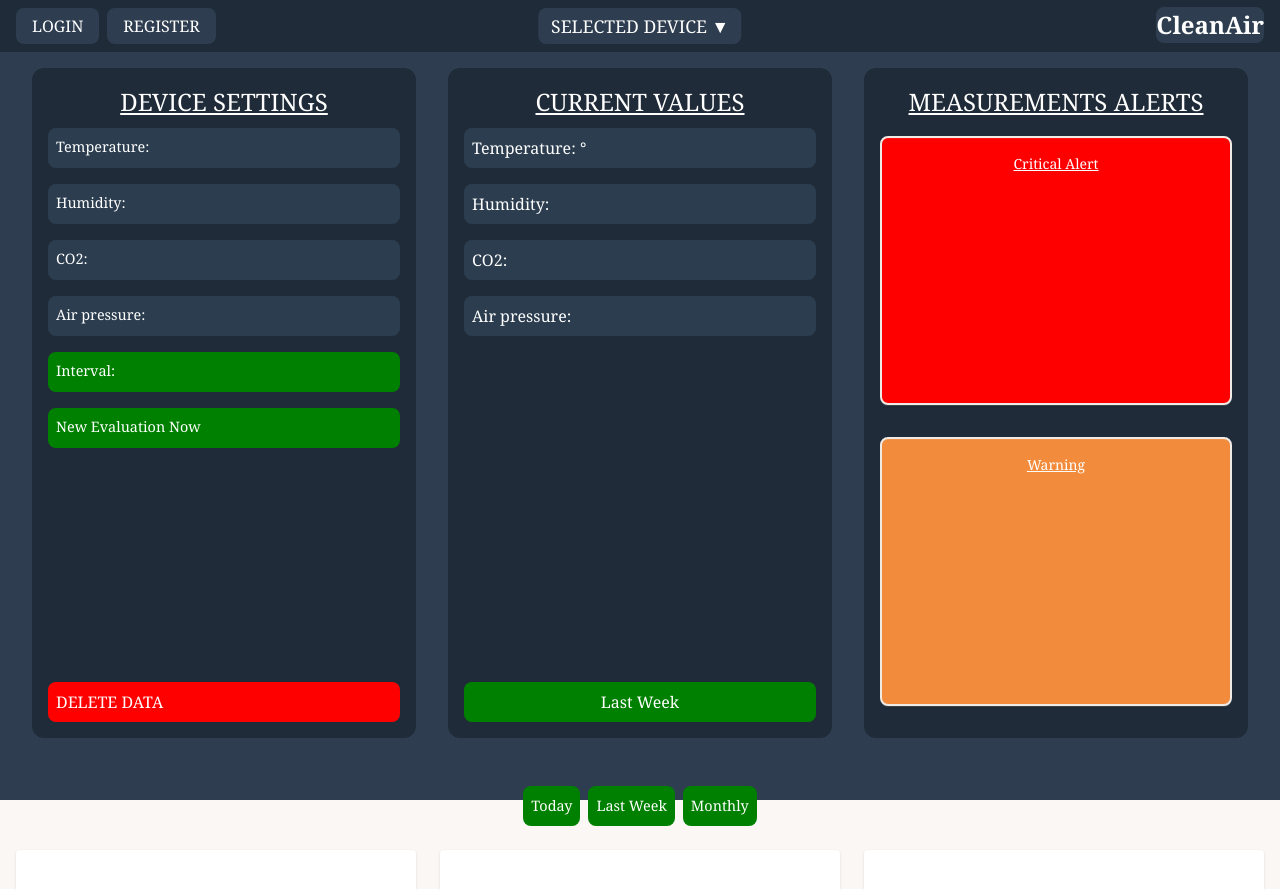
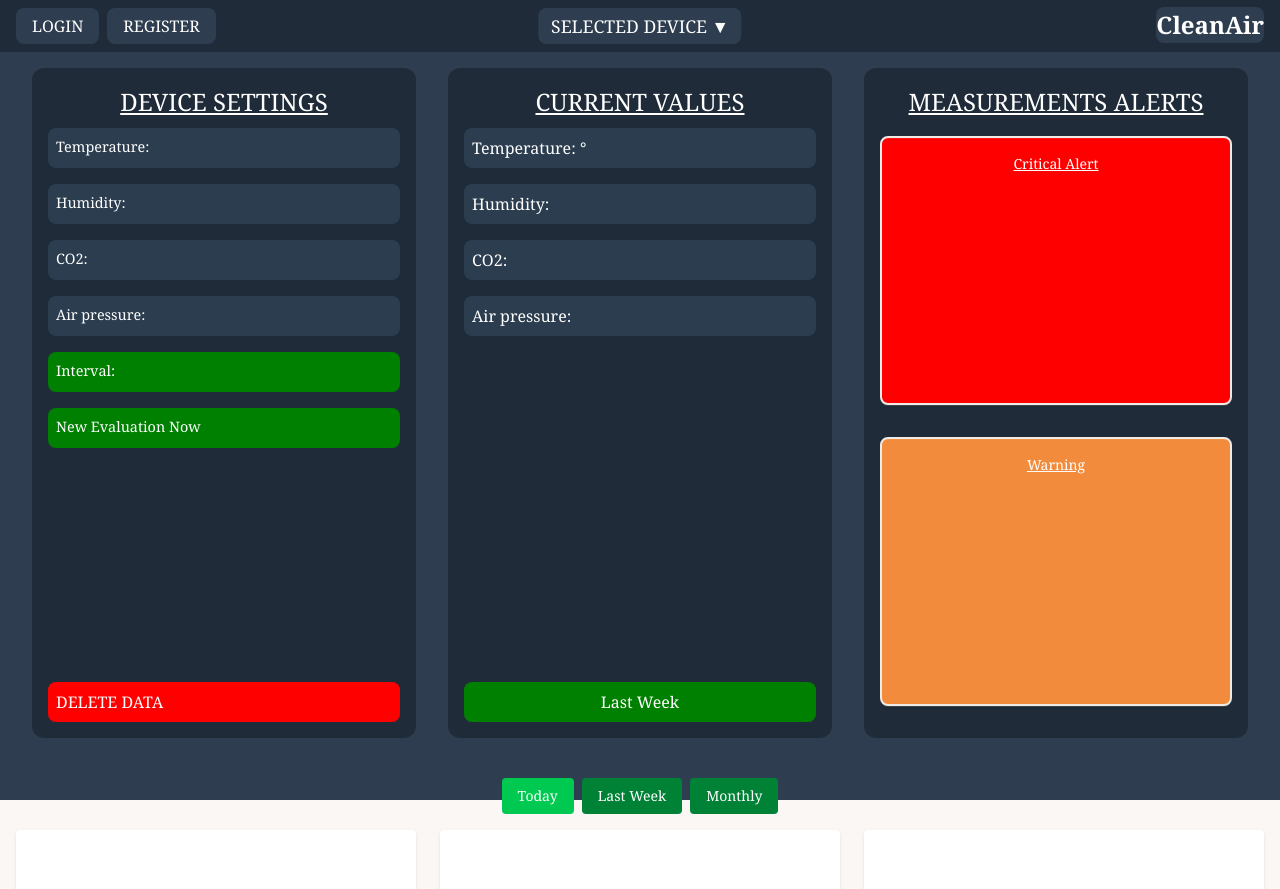
Before and after one commit to cleanairorg/cleanair, a React (Vite) app in the folder client/: page / in a window 1280 px wide. Shown: the top 889 px of the page. Built offline with nearby package versions, Linux system fonts and the light colour scheme; what ws-request-hook would draw is missing.

Commit message:
added highlighted button for selecting today,monthly etc.

```diff
--- a/client/src/components/GraphFilter.tsx
+++ b/client/src/components/GraphFilter.tsx
@@ -1,5 +1,4 @@
 import { useState } from 'react';
-import '../css/DeviceSettings.css';
 
 const months = [
     'Jan', 'Feb', 'Mar', 'Apr', 'May', 'Jun',
@@ -10,21 +9,45 @@ type TimeOption = 'today' | 'weekly' | 'monthly';
 
 type Props = {
     onSelect: (type: TimeOption, month?: number, year?: number) => void;
+    activeType: TimeOption;
 };
 
-export default function GraphFilter({ onSelect }: Props) {
+export default function GraphFilter({ onSelect, activeType }: Props) {
     const now = new Date();
     const [month, setMonth] = useState(now.getMonth() + 1);
     const [year, setYear] = useState(now.getFullYear());
     const [showSelector, setShowSelector] = useState(false);
 
+    const buttonBase = 'px-4 py-2 rounded text-sm font-medium transition-colors duration-200';
+    const activeClass = 'bg-green-500 text-white hover:brightness-110';
+    const inactiveClass = 'bg-green-700 text-white';
+
     return (
         <div className="flex flex-col gap-3 mb-4">
             <div className="flex gap-2">
-                <button className="interval-button" onClick={() => onSelect('today')}>Today</button>
-                <button className="interval-button" onClick={() => onSelect('weekly')}>Last Week</button>
-                <button className="interval-button" onClick={() => setShowSelector(!showSelector)}>Monthly</button>
+                <button
+                    className={`${buttonBase} ${activeType === 'today' ? activeClass : inactiveClass}`}
+                    onClick={() => onSelect('today')}
+                >
+                    Today
+                </button>
+                <button
+                    className={`${buttonBase} ${activeType === 'weekly' ? activeClass : inactiveClass}`}
+                    onClick={() => onSelect('weekly')}
+                >
+                    Last Week
+                </button>
+                <button
+                    className={`${buttonBase} ${activeType === 'monthly' ? activeClass : inactiveClass}`}
+                    onClick={() => {
+                        setShowSelector(!showSelector);
+                        onSelect('monthly', month, year);
+                    }}
+                >
+                    Monthly
+                </button>
             </div>
+
             {showSelector && (
                 <div className="mt-2 border rounded p-2 shadow bg-white dark:bg-gray-800 w-fit">
                     <div className="flex justify-between items-center mb-2">
@@ -36,7 +59,11 @@ export default function GraphFilter({ onSelect }: Props) {
                         {months.map((label, index) => (
                             <button
                                 key={label}
-                                className={`px-2 py-1 rounded text-sm ${index + 1 === month ? 'bg-blue-600 text-white' : 'hover:bg-blue-100'}`}
+                                className={`px-2 py-1 rounded text-sm transition ${
+                                    index + 1 === month && activeType === 'monthly'
+                                        ? 'bg-blue-600 text-white'
+                                        : 'hover:bg-blue-100'
+                                }`}
                                 onClick={() => {
                                     setMonth(index + 1);
                                     onSelect('monthly', index + 1, year);
--- a/client/src/components/Graphs.tsx
+++ b/client/src/components/Graphs.tsx
@@ -90,7 +90,10 @@ export default function Graphs() {
     return (
         <div className="px-4 py-6">
             <div className="flex justify-center">
-                <GraphFilter onSelect={(type, month, year) => setFilter({ type, month, year })} />
+                <GraphFilter
+                    onSelect={(type, month, year) => setFilter({ type, month, year })}
+                    activeType={filter.type}
+                />
             </div>
             <div className="graphs-container flex flex-wrap gap-6">
                 <ChartCard title="Temperature (°C)" color="#f87171" dataKey="temperature" data={formatChartData} />
```
Also changed, not shown: 1 other file (tests, documents, lock files or other folders).
